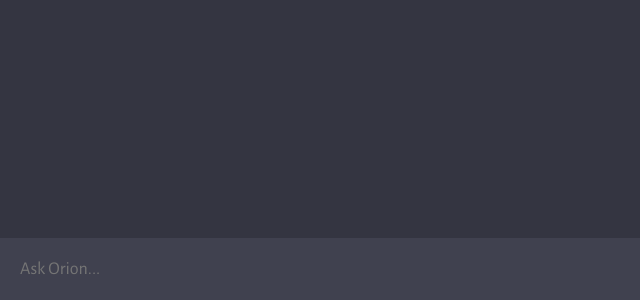
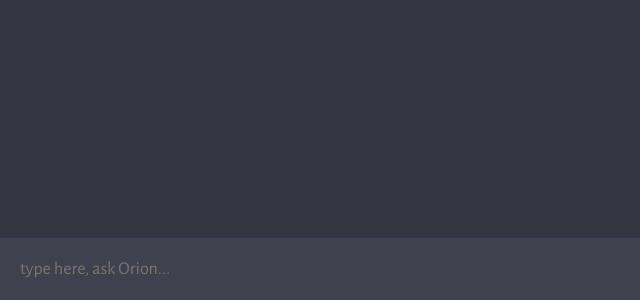
Before and after one commit to uccy553/orion_bot, a website built with Vite: page client/index.html in a window 1280 px wide. Shown: the part 500-800 px from the top of the page, 0-640 px from the left. Built offline with nearby package versions, Linux system fonts and the light colour scheme.

Commit message:
Update index.html

```diff
--- a/client/index.html
+++ b/client/index.html
@@ -11,7 +11,7 @@
     <div id="app">
       <div id="chat_container"></div>
       <form>
-        <textarea name="prompt" rows="1" cols="1" placeholder="Ask Orion..."></textarea>
+        <textarea name="prompt" rows="1" cols="1" placeholder="type here, ask Orion..."></textarea>
         <button type="submit"><img src="assets/send.svg" /></button>
       </form>
     </div>
```
